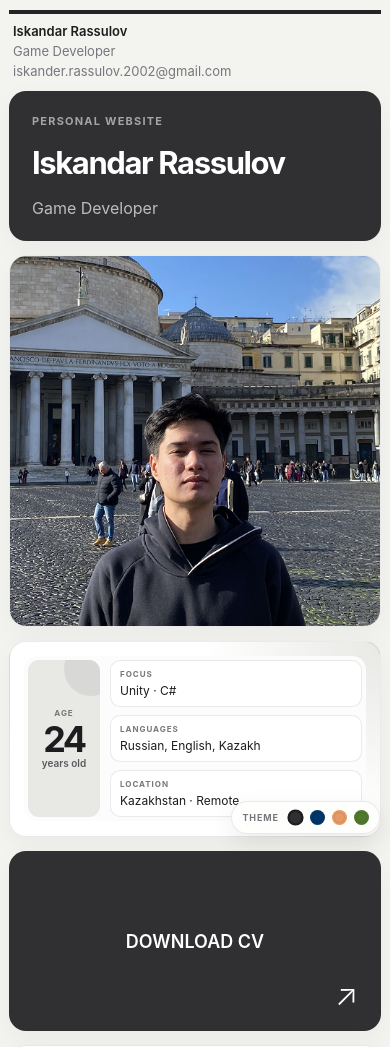
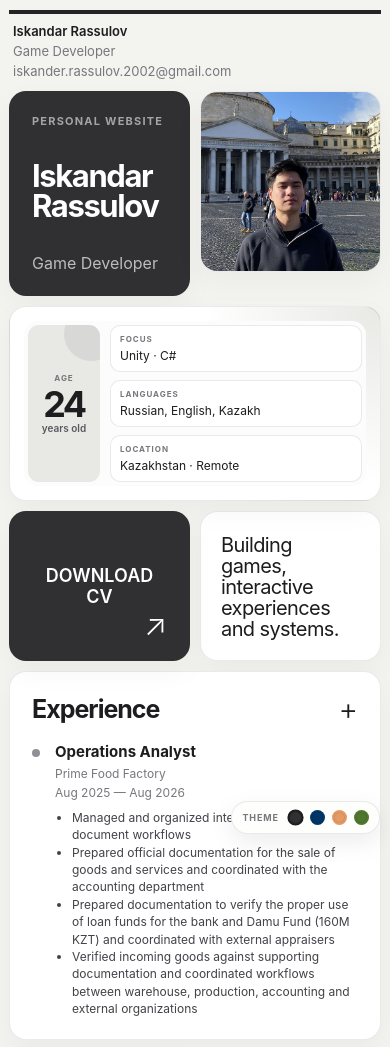
Before and after one commit to 23raven/portfolio, a plain HTML site: page index.html in a window 390 px wide. Shown: the top 1047 px of the page. Drawn offline with Linux system fonts and the light colour scheme; a web font is replaced by a local one.

Commit message:
add mobile adaptation

```diff
--- a/styles.css
+++ b/styles.css
@@ -605,7 +605,73 @@ button, input { font: inherit; }
   .page-shell { width: min(100% - 18px, 620px); padding-top: 10px; }
   .topbar { grid-template-columns: 1fr; gap: 4px; text-align: left; }
   .topbar__role, .topbar__contact { text-align: left; }
-  .hero-grid, .section-grid, .links-grid { grid-template-columns: 1fr; }
+
+  /* Compact mobile tile system: keep the page airy without making every tile full-width. */
+  .hero-grid {
+    grid-template-columns: repeat(2, minmax(0, 1fr));
+    grid-auto-rows: auto;
+    gap: 10px;
+  }
+  .hero-name { grid-column: 1; grid-row: 1; min-height: 205px; }
+  .hero-photo {
+    grid-column: 2;
+    grid-row: 1;
+    min-height: 0;
+    aspect-ratio: 1 / 1;
+  }
+  .hero-photo img {
+    min-height: 0;
+    width: 100%;
+    height: 100%;
+    object-fit: cover;
+  }
+  .hero-meta {
+    grid-column: 1 / -1;
+    grid-row: 2;
+    min-height: 164px;
+  }
+  .hero-cv {
+    grid-column: 1;
+    grid-row: 3;
+    min-height: 150px;
+  }
+  .hero-tagline {
+    grid-column: 2;
+    grid-row: 3;
+    min-height: 150px;
+  }
+  .hero-experience {
+    grid-column: 1 / -1;
+    grid-row: 4;
+    min-height: 250px;
+  }
+  .hero-decoration {
+    grid-column: 1;
+    grid-row: 5;
+    width: 100%;
+    aspect-ratio: 1 / 1;
+  }
+
+  .section-grid {
+    grid-template-columns: repeat(2, minmax(0, 1fr));
+    gap: 10px;
+  }
+  .section-heading {
+    grid-column: 1;
+    min-height: 220px;
+    grid-row: auto;
+  }
+  .section-education-tile {
+    grid-column: 2;
+    grid-row: auto;
+    min-height: 220px;
+  }
+  .skills-tile {
+    grid-column: 1 / -1;
+    min-height: 180px;
+  }
+  .education-tile { min-height: 220px; }
+
   .project-mosaic-group, .project-mosaic-group--right, .project-mosaic-group--count-2 {
     grid-template-columns: 1fr;
     grid-template-rows: auto;
@@ -618,11 +684,7 @@ button, input { font: inherit; }
     min-height: 0;
     aspect-ratio: 16 / 9;
   }
-  .hero-name, .hero-photo, .hero-meta, .hero-cv, .hero-experience, .project-card, .education-tile, .section-education-tile { grid-column: auto; min-height: unset; grid-row: auto; }
-  .hero-decoration { grid-column: auto; grid-row: auto; width: 100%; aspect-ratio: 1 / 1; }
-  .hero-photo, .hero-photo img { min-height: 300px; }
-  .hero-meta, .hero-cv, .hero-tagline, .hero-experience, .section-heading, .experience-tile, .skills-tile, .education-tile { min-height: 180px; }
-  .hero-meta { min-height: 196px; }
+
   .meta-panel { grid-template-columns: 72px 1fr; gap: 10px; }
   .meta-facts { grid-template-columns: 1fr; }
   .meta-fact--wide { grid-column: auto; }
```
